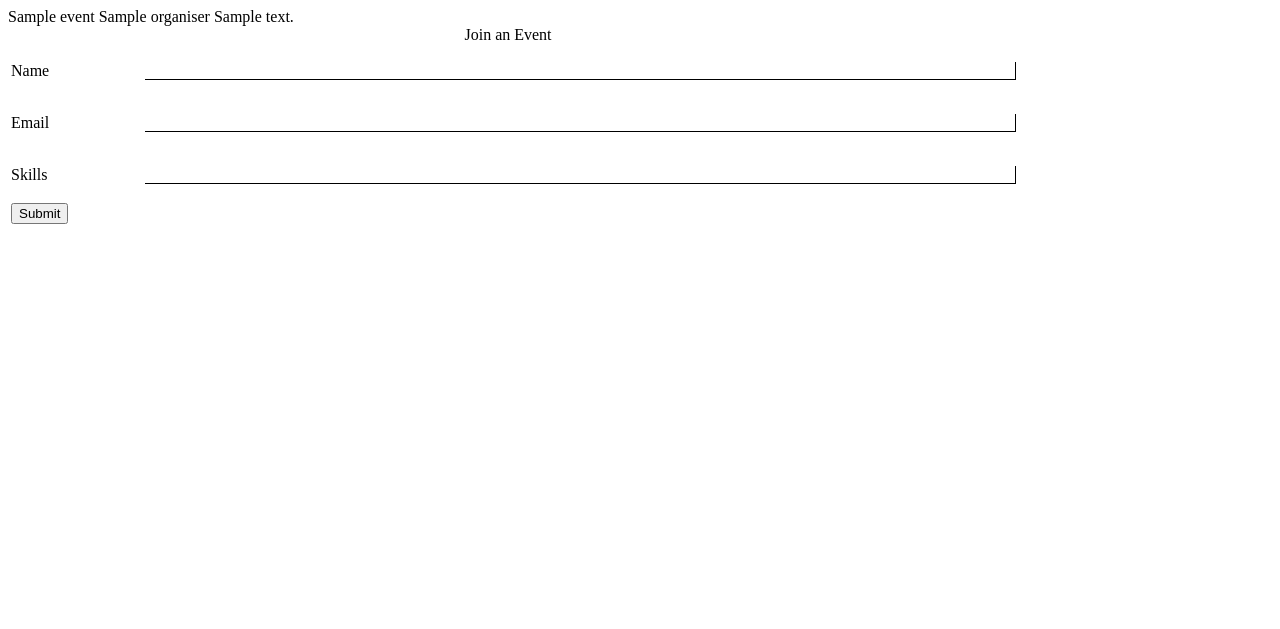
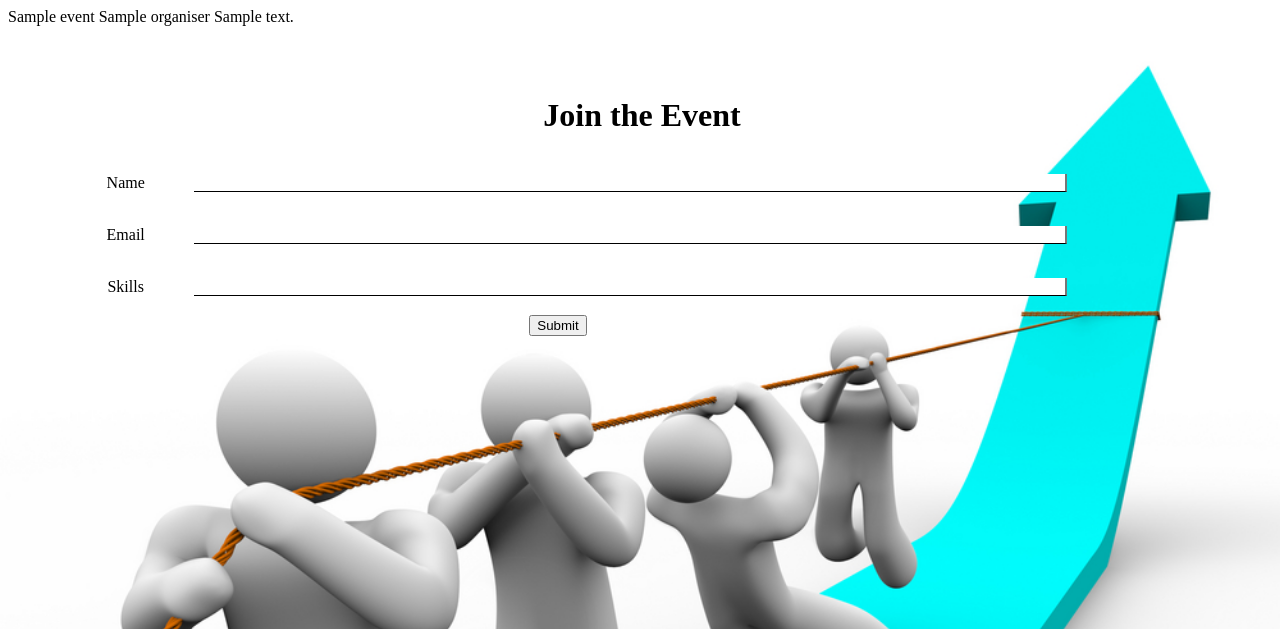
Before and after one commit to ashrayjain/form-a-team, a Python web app: template templates/teamform.html in a window 1280 px wide. Shown: the top 629 px of the page. Run offline with Jinja, Linux system fonts and the light colour scheme; the template is opened without the code that fills it: most values are stand-ins (such as "Sample title", 1, 10 or a date in 2020); some libraries are stand-ins or nearby versions.

Commit message:
Beautified the second page :D

```diff
--- a/app.yaml
+++ b/app.yaml
@@ -24,6 +24,9 @@ handlers:
 - url: /templates/images
   static_dir: templates/images
 
+- url: /pics
+  static_dir: pics
+
 - url: .*
   script: main.app
 
--- a/css/index.css
+++ b/css/index.css
@@ -2,6 +2,11 @@
 /* CSS Document */
 
 #formCreationContainer {
+    padding:50px;
+    align:center;
+}
+
+#formContainerInJoinEventPage {
     padding:50px;
     align:center;
 }
@@ -36,7 +41,6 @@
     padding-right: 5px;
     border-top: 0px;
     border-left: 0px;
-    border-right: thin solid black;
     border-bottom: thin solid black;
 }
 
@@ -56,3 +60,8 @@
 .eventServerResponse
 {
 }
+
+body#teamformbody {
+    background-repeat:no-repeat;
+    background-size: 100%;
+}
--- a/templates/teamform.html
+++ b/templates/teamform.html
@@ -9,7 +9,7 @@
     <script src="//ajax.googleapis.com/ajax/libs/jquery/2.0.0/jquery.min.js"></script>
 </head>
 
-<body>
+<body id="teamformbody" background="../pics/bg.jpg">
 <div class = "banner">
     {{ Event.name }}
     {{ Event.organiser }}
@@ -18,9 +18,13 @@
 <script type="text/javascript">
 	var currentEvent = "{{ Event.url }}";
 </script>
-<form>
+     <div class="container" id="formContainerInJoinEventPage">
+        <div class="row">
+            <div class="span12">
+                <form id="joinEventForm" role="form">
+                    <div class="span6" style="text-align:center">
                         <table class = "form-holder">
-        <caption>Join an Event</caption>
+                            <caption><h1 style="align: center;">&nbsp;&nbsp;&nbsp;&nbsp;&nbsp;&nbsp;&nbsp;&nbsp;&nbsp;&nbsp;&nbsp;&nbsp;&nbsp;&nbsp;&nbsp;&nbsp;&nbsp;&nbsp;&nbsp;&nbsp;&nbsp;Join the Event</h1></caption>
                             <tr class = "form-row">
                                 <td class = "form-cell">Name</td>
                                 <td class = "form-cell"><input type="text" id="userName" class = "form-input-text" /></td>
@@ -38,7 +42,11 @@
                                     <input type="submit" onclick="return joinAnEvent();"/>
                             </tr>
                         </table>
+                    </div>
                  </form>
+            </div>
+        </div>
+    </div>
 
 </body>
 </html>
```
Also changed, not shown: pics/bg.jpg. Lines whose indentation alone changed are shown as unchanged.
